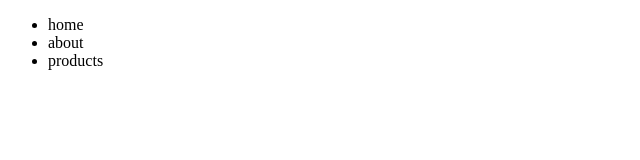
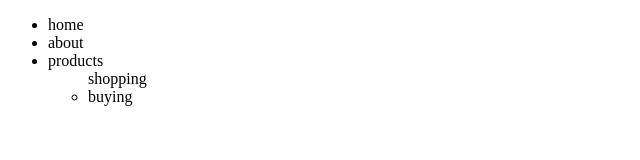
Before and after one commit to hosseinshafie6152/git-project, a plain HTML site: page index.html in a window 1280 px wide. Shown: the whole page, without its empty margins (0-640 px from the left). Drawn offline with Linux system fonts and the light colour scheme.

Commit message:
added shopping in part of navigation bar

```diff
--- a/index.html
+++ b/index.html
@@ -11,6 +11,9 @@
             <li>home</li>
             <li>about</li>
             <li>products</li>
+            <ul id="nav.shope">shopping
+                <li>buying</li>
+            </ul>
         </ul>
     </div>
 </body>
```
